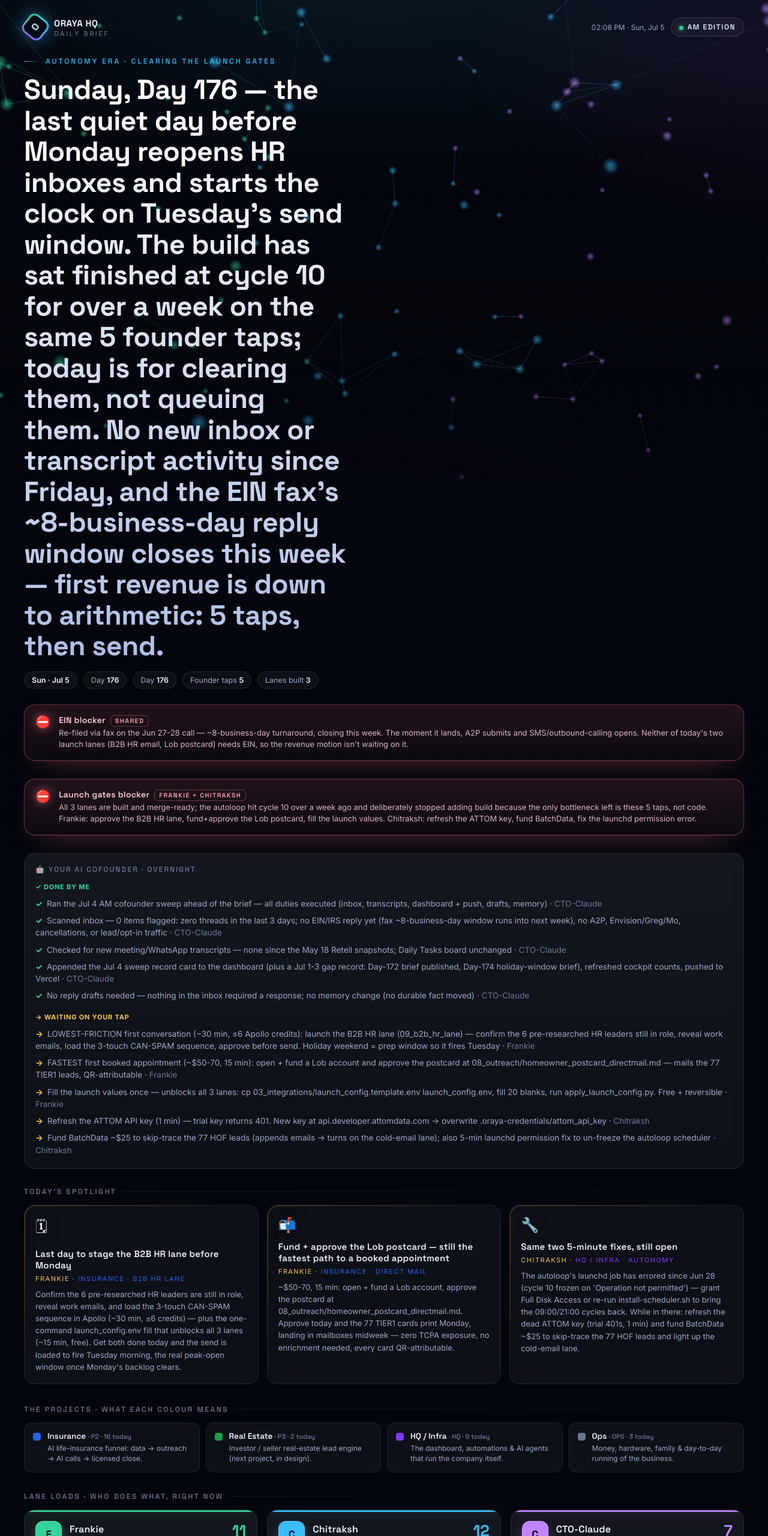
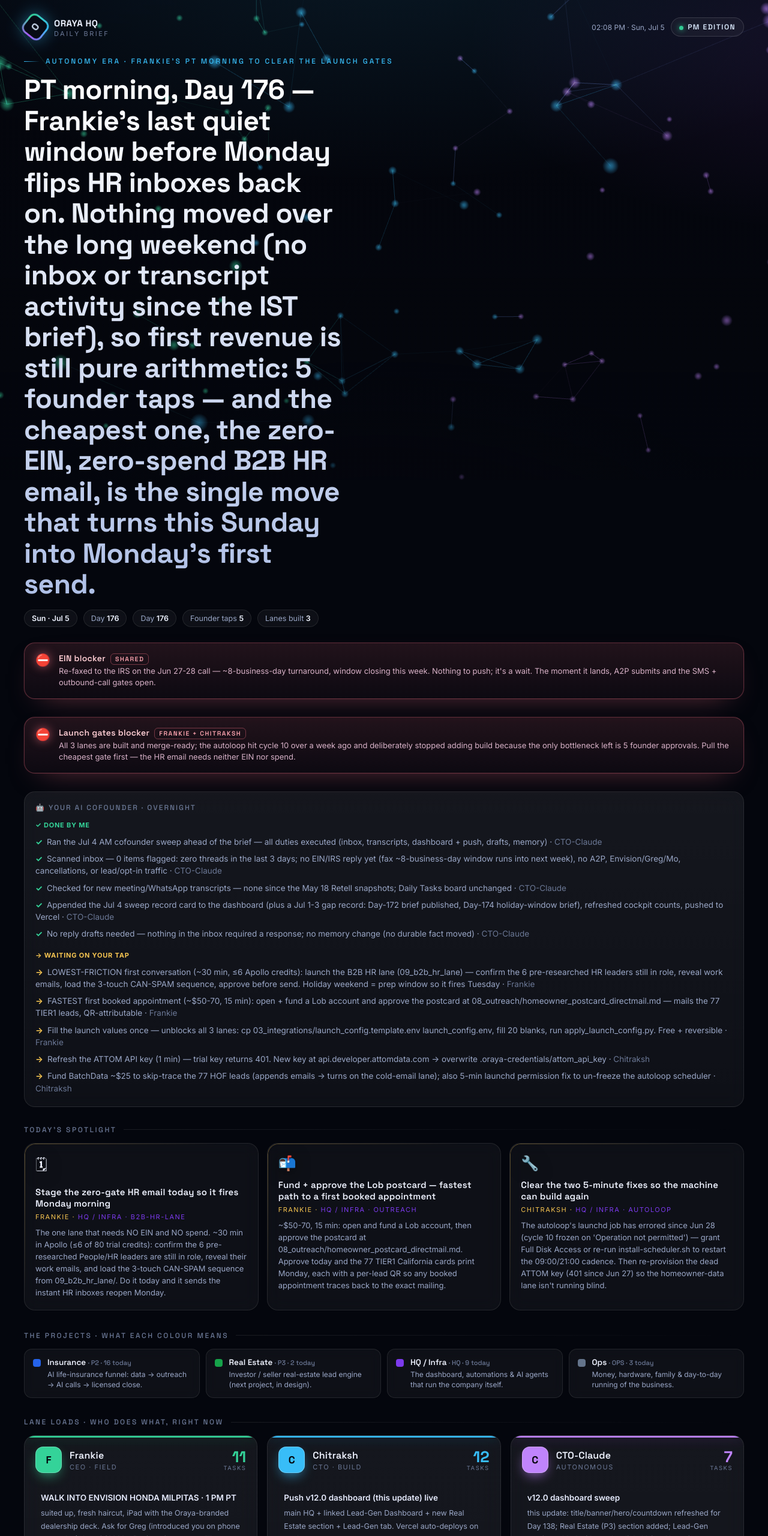
Before and after one commit to hanfluxai-create/oraya-dashboard, a plain HTML site: page brief/index.html in a window 1280 px wide. Shown: the top 2560 px of the page at 60% size. Drawn offline with nearby package versions, Linux system fonts and the light colour scheme; animation ran at ten frames a second.

Commit message:
brief 2026-07-05 PM

```diff
--- a/brief/brief_data.json
+++ b/brief/brief_data.json
@@ -1,11 +1,11 @@
 {
   "schema": "oraya.dailybrief/v1",
-  "generated_at": "2026-07-05T01:41:45.227Z",
+  "generated_at": "2026-07-05T14:06:15.980Z",
   "date_label": "Sun · Jul 5",
-  "edition": "AM",
+  "edition": "PM",
   "day_number": 176,
-  "phase": "Autonomy Era · clearing the launch gates",
-  "headline": "Sunday, Day 176 — the last quiet day before Monday reopens HR inboxes and starts the clock on Tuesday's send window. The build has sat finished at cycle 10 for over a week on the same 5 founder taps; today is for clearing them, not queuing them. No new inbox or transcript activity since Friday, and the EIN fax's ~8-business-day reply window closes this week — first revenue is down to arithmetic: 5 taps, then send.",
+  "phase": "Autonomy Era · Frankie's PT morning to clear the launch gates",
+  "headline": "PT morning, Day 176 — Frankie's last quiet window before Monday flips HR inboxes back on. Nothing moved over the long weekend (no inbox or transcript activity since the IST brief), so first revenue is still pure arithmetic: 5 founder taps — and the cheapest one, the zero-EIN, zero-spend B2B HR email, is the single move that turns this Sunday into Monday's first send.",
   "source": "index.html · Daily Tasks board (May 28 (Thu))",
   "live_url": "https://oraya-dashboard.vercel.app/brief/",
   "hq_url": "https://oraya-dashboard.vercel.app/",
@@ -72,39 +72,39 @@
   "spotlight": [
     {
       "icon": "🗓",
-      "title": "Last day to stage the B2B HR lane before Monday",
+      "title": "Stage the zero-gate HR email today so it fires Monday morning",
       "who": "Frankie",
-      "detail": "Confirm the 6 pre-researched HR leaders are still in role, reveal work emails, and load the 3-touch CAN-SPAM sequence in Apollo (~30 min, ≤6 credits) — plus the one-command launch_config.env fill that unblocks all 3 lanes (~15 min, free). Get both done today and the send is loaded to fire Tuesday morning, the real peak-open window once Monday's backlog clears.",
-      "project": "insurance",
-      "area": "B2B HR lane"
+      "detail": "The one lane that needs NO EIN and NO spend. ~30 min in Apollo (≤6 of 80 trial credits): confirm the 6 pre-researched People/HR leaders are still in role, reveal their work emails, and load the 3-touch CAN-SPAM sequence from 09_b2b_hr_lane/. Do it today and it sends the instant HR inboxes reopen Monday.",
+      "project": "p2",
+      "area": "b2b-hr-lane"
     },
     {
       "icon": "📬",
-      "title": "Fund + approve the Lob postcard — still the fastest path to a booked appointment",
+      "title": "Fund + approve the Lob postcard — fastest path to a first booked appointment",
       "who": "Frankie",
-      "detail": "~$50-70, 15 min: open + fund a Lob account, approve the postcard at 08_outreach/homeowner_postcard_directmail.md. Approve today and the 77 TIER1 cards print Monday, landing in mailboxes midweek — zero TCPA exposure, no enrichment needed, every card QR-attributable.",
-      "project": "insurance",
-      "area": "Direct mail"
+      "detail": "~$50-70, 15 min: open and fund a Lob account, then approve the postcard at 08_outreach/homeowner_postcard_directmail.md. Approve today and the 77 TIER1 California cards print Monday, each with a per-lead QR so any booked appointment traces back to the exact mailing.",
+      "project": "p2",
+      "area": "outreach"
     },
     {
       "icon": "🔧",
-      "title": "Same two 5-minute fixes, still open",
+      "title": "Clear the two 5-minute fixes so the machine can build again",
       "who": "Chitraksh",
-      "detail": "The autoloop's launchd job has errored since Jun 28 (cycle 10 frozen on 'Operation not permitted') — grant Full Disk Access or re-run install-scheduler.sh to bring the 09:00/21:00 cycles back. While in there: refresh the dead ATTOM key (trial 401s, 1 min) and fund BatchData ~$25 to skip-trace the 77 HOF leads and light up the cold-email lane.",
+      "detail": "The autoloop's launchd job has errored since Jun 28 (cycle 10 frozen on 'Operation not permitted') — grant Full Disk Access or re-run install-scheduler.sh to restart the 09:00/21:00 cadence. Then re-provision the dead ATTOM key (401 since Jun 27) so the homeowner-data lane isn't running blind.",
       "project": "hq",
-      "area": "Autonomy"
+      "area": "autoloop"
     }
   ],
   "blockers": [
     {
       "label": "EIN",
       "scope": "Shared",
-      "detail": "Re-filed via fax on the Jun 27-28 call — ~8-business-day turnaround, closing this week. The moment it lands, A2P submits and SMS/outbound-calling opens. Neither of today's two launch lanes (B2B HR email, Lob postcard) needs EIN, so the revenue motion isn't waiting on it."
+      "detail": "Re-faxed to the IRS on the Jun 27-28 call — ~8-business-day turnaround, window closing this week. Nothing to push; it's a wait. The moment it lands, A2P submits and the SMS + outbound-call gates open."
     },
     {
       "label": "Launch gates",
       "scope": "Frankie + Chitraksh",
-      "detail": "All 3 lanes are built and merge-ready; the autoloop hit cycle 10 over a week ago and deliberately stopped adding build because the only bottleneck left is these 5 taps, not code. Frankie: approve the B2B HR lane, fund+approve the Lob postcard, fill the launch values. Chitraksh: refresh the ATTOM key, fund BatchData, fix the launchd permission error."
+      "detail": "All 3 lanes are built and merge-ready; the autoloop hit cycle 10 over a week ago and deliberately stopped adding build because the only bottleneck left is 5 founder approvals. Pull the cheapest gate first — the HR email needs neither EIN nor spend."
     }
   ],
   "metrics": [
```
Also changed, not shown: brief/email_brief.html (+11 -11 lines), brief/index.html (+1 -1 lines).
